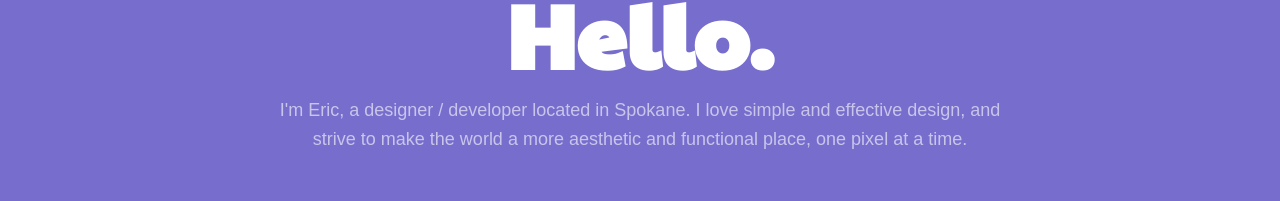
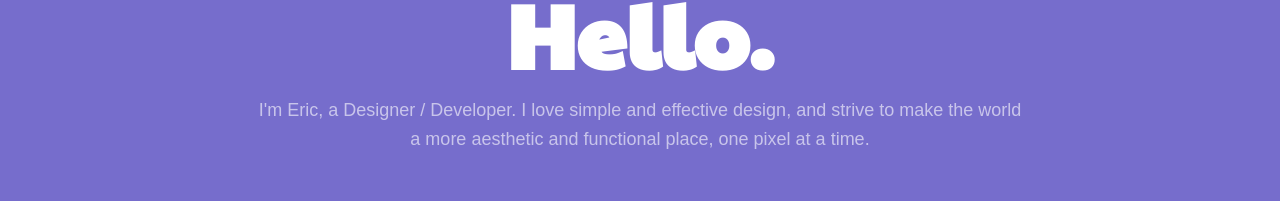
Before and after one commit to ericnormannn/test, a plain HTML site: page index.html in a window 1280 px wide. Shown: the part 94-295 px from the top of the page. Drawn offline with nearby package versions, Linux system fonts and the light colour scheme; a web font is replaced by a local one.

Commit message:
Remove location

```diff
--- a/index.html
+++ b/index.html
@@ -48,16 +48,13 @@
         <section id="home" class="section home-section">
 			<div class="container">
             		<p>Hello.</p>
-                    <p class="subtext">I'm Eric, a designer / developer located in Spokane. I love simple and effective design, and strive to make the world a more aesthetic and functional place, one pixel at a time.</p>
+                    <p class="subtext">I'm Eric, a Designer / Developer. I love simple and effective design, and strive to make the world a more aesthetic and functional place, one pixel at a time.</p>
                     </p>
                 <div class="laptop">
                      <div id="vid">
-                                    <p>design <span>+</span> code</p>
+                          <p>design <span>+</span> code</p>
                      </div>
-
                 </div>
-
-
 			</div>
 		</section>
 
```
